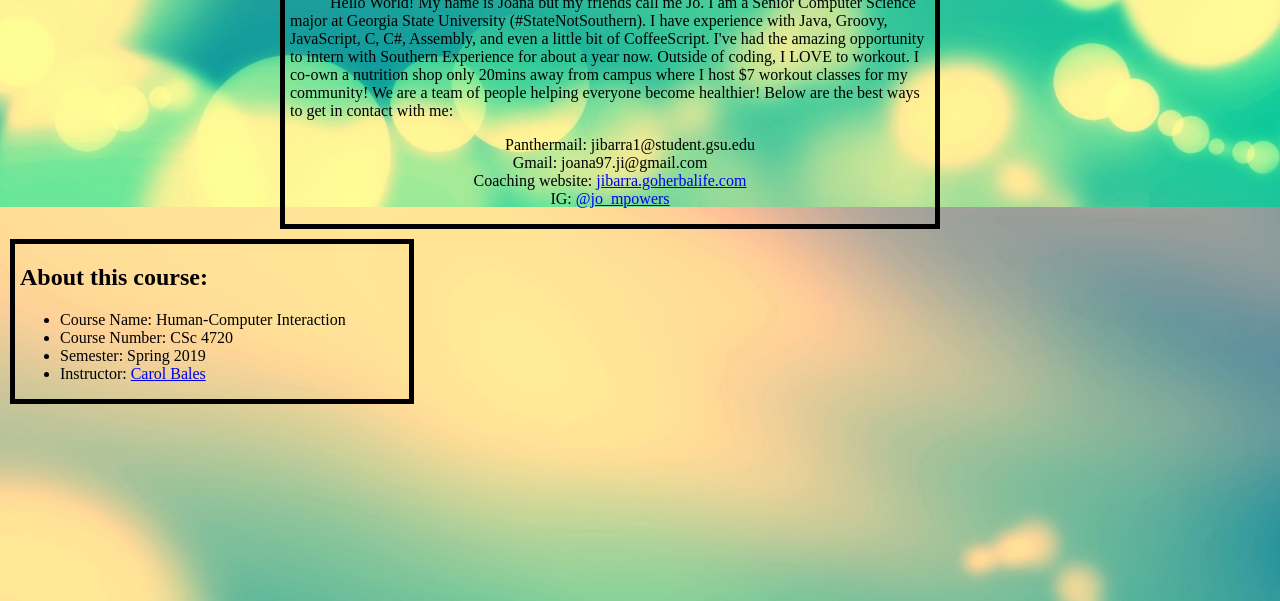
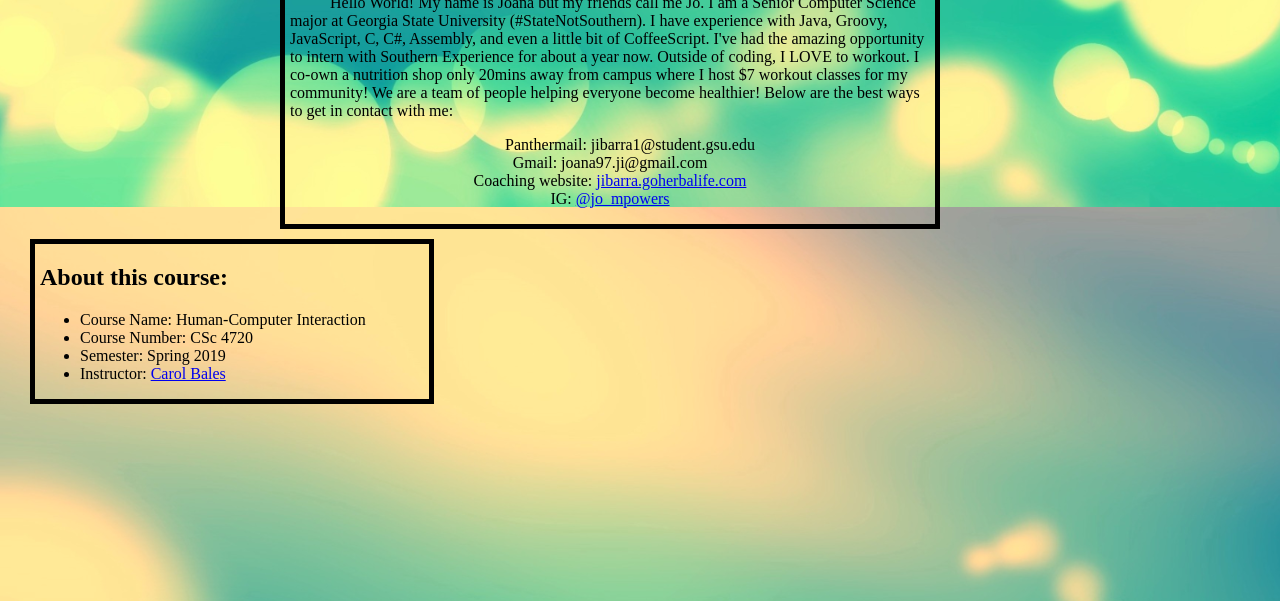
Before and after one commit to xyzJo/xyzJo.github.io, a plain HTML site: page index.html in a window 1280 px wide. Shown: the part 593-1194 px from the top of the page. Drawn offline with Linux system fonts and the light colour scheme.

Commit message:
second attempt

```diff
--- a/A1_StylesCSS.css
+++ b/A1_StylesCSS.css
@@ -73,7 +73,7 @@
 		/*margin-left: 10%;*/
 		/*margin-top: 20px;*/
 		top: 20px;
-		left: 10px;
+		left: 30px;
 		right: 10px;
 		width: 30%;
 		padding-left: 5px;
```
